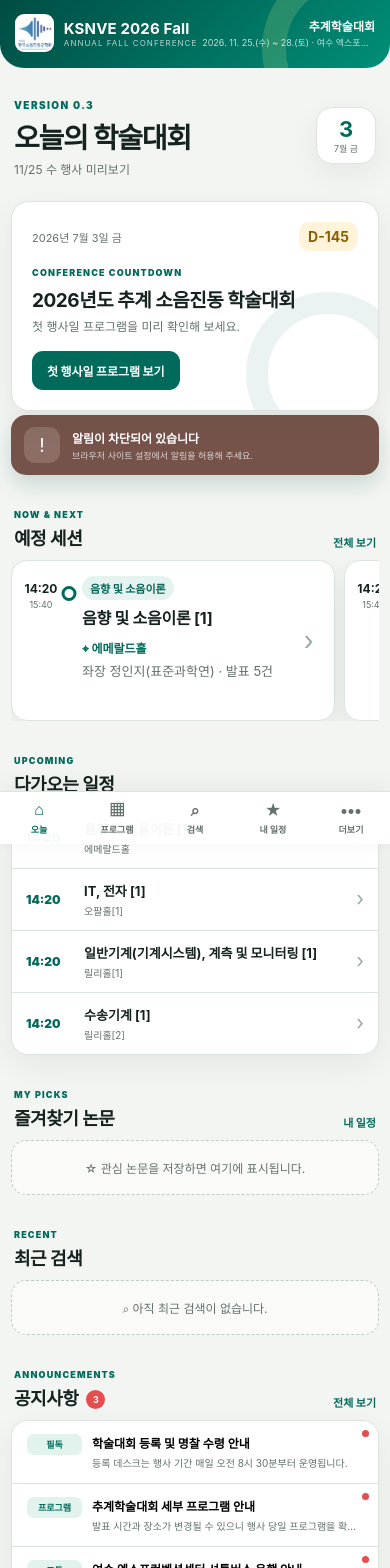
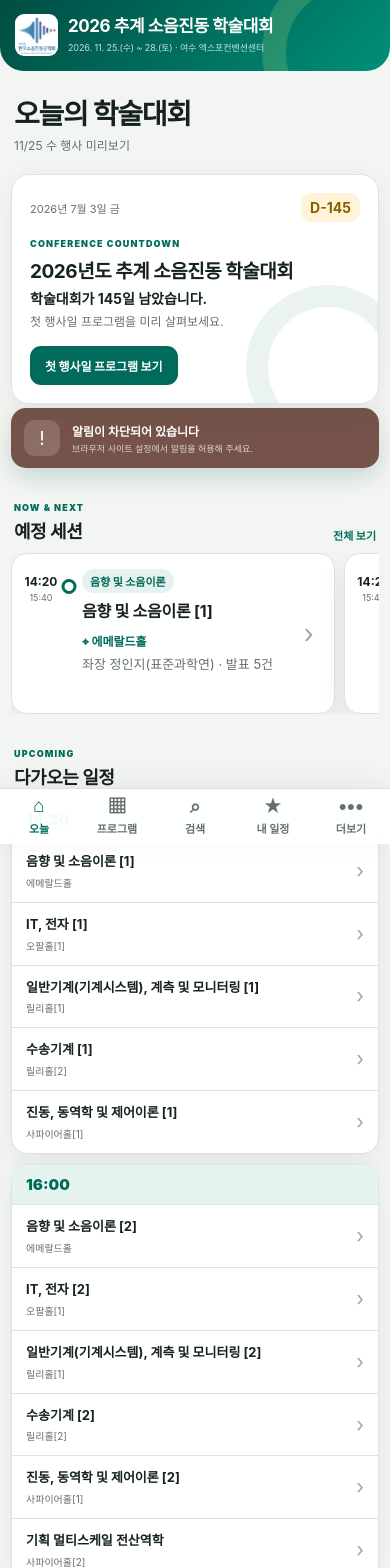
Before and after one commit to skim0130/KSNVE-Conference-app, a Next.js app: page / in a window 390 px wide. Shown: the top 1568 px of the page. Built offline with nearby package versions, Linux system fonts and the light colour scheme.

Commit message:
Polish Today Dashboard mobile UI

```diff
--- a/app/notices/page.tsx
+++ b/app/notices/page.tsx
@@ -26,5 +26,5 @@ export default function Notices() {
   });
   const unread = announcements.filter((item) => !read.includes(item.id)).length;
 
-  return <main className="shell detail-shell"><Header compact/><Link href="/" className="back">← 홈</Link><div className="section-heading"><div><span className="kicker">ANNOUNCEMENTS</span><h1>공지사항</h1></div><strong>{unread} 새 소식</strong></div><div className="list">{announcements.map((item) => <button className={`card notice announcement-card ${read.includes(item.id) ? 'read' : ''}`} key={item.id} onClick={() => markRead(item.id)}><div><span className="badge">{item.category}</span>{!read.includes(item.id) && <em/>}</div><h2>{item.title}</h2><p>{item.body}</p><time>{item.date.replaceAll('-', '.')}</time></button>)}</div></main>;
+  return <main className="shell detail-shell"><Header compact/><Link href="/" className="back">← 홈</Link><div className="section-heading"><div><span className="kicker">ANNOUNCEMENTS</span><h1>공지사항</h1></div><strong>{unread} 새 소식</strong></div><div className="list">{announcements.map((item) => <button className={`card notice announcement-card ${read.includes(item.id) ? 'read' : ''}`} key={item.id} onClick={() => markRead(item.id)}><div><span className="badge">{item.category}</span>{!read.includes(item.id) && <em>NEW</em>}</div><h2>{item.title}</h2><p>{item.body}</p><time>{item.date.replaceAll('-', '.')}</time></button>)}</div></main>;
 }
--- a/app/page.tsx
+++ b/app/page.tsx
@@ -10,7 +10,7 @@ import SessionCard from '@/components/SessionCard';
 import VenueCard from '@/components/VenueCard';
 import TimelineSession from '@/components/TimelineSession';
 import NotificationManager from '@/components/NotificationManager';
-import { announcements, dayLabel, papers, sessions, speakers, venues, type Paper } from '@/lib/conference';
+import { announcements, dayLabel, papers, sessions, speakers, venues, type Paper, type Session } from '@/lib/conference';
 import { conferenceConfig } from '@/lib/conference-config';
 import { parseMockNow, upcomingSessionsAt, type MockNow } from '@/lib/dashboard-time';
 
@@ -34,6 +34,17 @@ function formatKoreanDate(date: string) {
 
 function daysBetween(from: string, to: string) {
   return Math.round((Date.parse(`${to}T00:00:00Z`) - Date.parse(`${from}T00:00:00Z`)) / 86_400_000);
+}
+
+function groupSessionsByStart(items: Session[]) {
+  return items.reduce<Array<{ key: string; time: string; sessions: Session[] }>>((groups, session) => {
+    const time = session.time.split('~')[0];
+    const key = `${session.date}-${time}`;
+    const group = groups.find((item) => item.key === key);
+    if (group) group.sessions.push(session);
+    else groups.push({ key, time, sessions: [session] });
+    return groups;
+  }, []);
 }
 
 function readLocalList(key: string) {
@@ -101,6 +112,7 @@ export default function Home() {
   const dashboardSessions = sessions.filter((session) => session.date === dashboardDate);
   const simulatedUpcomingSessions = mockNow ? upcomingSessionsAt(sessions, mockNow.instant) : dashboardSessions;
   const simulatedDashboardSessions = mockNow ? simulatedUpcomingSessions : dashboardSessions;
+  const upcomingSessionGroups = groupSessionsByStart(simulatedUpcomingSessions).slice(0, 4);
   const favoritePreview = myPapers.slice(0, 3);
   const unreadCount = announcements.filter((announcement) => !readAnnouncements.includes(announcement.id)).length;
 
@@ -128,17 +140,17 @@ export default function Home() {
 
   return <main className="shell app-shell"><Header/>
     {tab === 'today' && <section className="today-dashboard">
-      <div className="today-greeting"><div><span>VERSION 0.3</span><h1>오늘의 학술대회</h1><p>{isConferenceDay ? `${dayLabel(today)} 일정` : isAfterConference ? '행사 종료' : `${dayLabel(dashboardDate)} 행사 미리보기`}</p></div><div className="today-date"><b>{Number(today.slice(8, 10))}</b><span>{new Date(`${today}T00:00:00+09:00`).toLocaleDateString('ko-KR', { timeZone: 'Asia/Seoul', month: 'short', weekday: 'short' })}</span></div></div>
+      <div className="today-greeting"><div><h1>오늘의 학술대회</h1><p>{isConferenceDay ? `${dayLabel(today)} 일정` : isAfterConference ? '행사 종료' : `${dayLabel(dashboardDate)} 행사 미리보기`}</p></div></div>
       {mockNow && <div className="mock-time-badge">Mock time: {mockNow.label}</div>}
-      {isBeforeConference && <section className="conference-status-card before-conference"><div className="conference-status-meta"><time>{formatKoreanDate(today)}</time><strong>D-{daysUntilConference}</strong></div><span>CONFERENCE COUNTDOWN</span><h2>{conferenceConfig.koreanTitle}</h2><p>첫 행사일 프로그램을 미리 확인해 보세요.</p><button type="button" onClick={showFirstDayProgram}>첫 행사일 프로그램 보기</button></section>}
+      {isBeforeConference && <section className="conference-status-card before-conference"><div className="conference-status-meta"><time>{formatKoreanDate(today)}</time><strong>D-{daysUntilConference}</strong></div><span>CONFERENCE COUNTDOWN</span><h2>{conferenceConfig.koreanTitle}</h2><p className="countdown-copy"><strong>학술대회가 {daysUntilConference}일 남았습니다.</strong><span>첫 행사일 프로그램을 미리 살펴보세요.</span></p><button type="button" onClick={showFirstDayProgram}>첫 행사일 프로그램 보기</button></section>}
       {isConferenceDay && <div className="conference-live-status"><span>LIVE</span><div><b>학술대회 진행 중</b><small>{formatKoreanDate(today)} · {conferenceConfig.venue}</small></div></div>}
       {isAfterConference && <section className="conference-status-card after-conference"><span>CONFERENCE ARCHIVE</span><h2>학술대회가 종료되었습니다.</h2><p>프로그램과 초록은 계속 열람할 수 있습니다.</p></section>}
       <NotificationManager favoriteIds={saved}/>
       {!isAfterConference && <><div className="dashboard-section"><div className="dashboard-heading"><div><span>NOW & NEXT</span><h2>{isConferenceDay ? '오늘의 세션' : '예정 세션'}</h2></div><button onClick={() => changeTab('program')}>전체 보기</button></div><div className="dashboard-sessions">{simulatedDashboardSessions.slice(0, 3).map((session) => <SessionCard key={session.id} session={session} paperCount={papers.filter((paper) => paper.sessionId === session.id).length}/>)}{(mockNow || isConferenceDay) && simulatedDashboardSessions.length === 0 && <div className="compact-empty">예정된 세션이 없습니다.</div>}</div></div>
-      <div className="dashboard-section"><div className="dashboard-heading"><div><span>UPCOMING</span><h2>다가오는 일정</h2></div></div><div className="upcoming-list">{simulatedUpcomingSessions.slice(0, 4).map((session) => <Link href={`/sessions/${session.id}`} key={session.id}><time>{session.time.split('~')[0]}</time><div><b>{session.title}</b><small>{session.venue}</small></div><span>›</span></Link>)}{(mockNow || isConferenceDay) && simulatedUpcomingSessions.length === 0 && <div className="compact-empty">다가오는 일정이 없습니다.</div>}</div></div></>}
-      <div className="dashboard-section"><div className="dashboard-heading"><div><span>MY PICKS</span><h2>즐겨찾기 논문</h2></div><button onClick={() => changeTab('my')}>내 일정</button></div>{favoritePreview.length ? showPapers(favoritePreview) : <button className="compact-empty" onClick={() => changeTab('papers')}>☆ 관심 논문을 저장하면 여기에 표시됩니다.</button>}</div>
+      <div className="dashboard-section"><div className="dashboard-heading"><div><span>UPCOMING</span><h2>다가오는 일정</h2></div></div><div className="upcoming-groups">{upcomingSessionGroups.map((group) => <section className="upcoming-group" key={group.key}><time>{group.time}</time><div>{group.sessions.map((session) => <Link href={`/sessions/${session.id}`} key={session.id}><div><b>{session.title}</b><small>{session.venue}</small></div><span>›</span></Link>)}</div></section>)}{(mockNow || isConferenceDay) && simulatedUpcomingSessions.length === 0 && <div className="compact-empty">다가오는 일정이 없습니다.</div>}</div></div></>}
+      <div className="dashboard-section"><div className="dashboard-heading"><div><span>MY PICKS</span><h2>내 즐겨찾기</h2></div><button onClick={() => changeTab('my')}>내 일정</button></div>{favoritePreview.length ? showPapers(favoritePreview) : <button className="compact-empty favorite-empty" onClick={() => changeTab('papers')}><b>아직 저장한 논문이 없습니다.</b><span>프로그램에서 ★를 눌러 저장해 보세요.</span></button>}</div>
       <div className="dashboard-section"><div className="dashboard-heading"><div><span>RECENT</span><h2>최근 검색</h2></div></div>{recentSearches.length ? <div className="recent-chips">{recentSearches.map((item) => <button key={item} onClick={() => runRecentSearch(item)}>⌕ {item}</button>)}</div> : <button className="compact-empty" onClick={() => changeTab('search')}>⌕ 아직 최근 검색이 없습니다.</button>}</div>
-      <div className="dashboard-section"><div className="dashboard-heading"><div><span>ANNOUNCEMENTS</span><h2>공지사항 {unreadCount > 0 && <i>{unreadCount}</i>}</h2></div><Link href="/notices">전체 보기</Link></div><div className="announcement-list">{announcements.slice(0, 3).map((announcement) => <button className={readAnnouncements.includes(announcement.id) ? 'read' : ''} key={announcement.id} onClick={() => markAnnouncementRead(announcement.id)}><span>{announcement.category}</span><div><b>{announcement.title}</b><small>{announcement.body}</small></div>{!readAnnouncements.includes(announcement.id) && <em/>}</button>)}</div></div>
+      <div className="dashboard-section"><div className="dashboard-heading"><div><span>ANNOUNCEMENTS</span><h2>공지사항 {unreadCount > 0 && <i>{unreadCount}</i>}</h2></div><Link href="/notices">전체 보기</Link></div><div className="announcement-list">{announcements.slice(0, 3).map((announcement) => <button className={readAnnouncements.includes(announcement.id) ? 'read' : ''} key={announcement.id} onClick={() => markAnnouncementRead(announcement.id)}><span>{announcement.category}</span><div><b>{announcement.title}</b><small>{announcement.body}</small></div>{!readAnnouncements.includes(announcement.id) && <em>NEW</em>}</button>)}</div></div>
     </section>}
 
     {tab === 'program' && <section><div className="screen-title"><div><span>CONFERENCE AGENDA</span><h1>프로그램</h1></div></div><div className="date-strip">{dates.map((item) => <button key={item} className={date === item ? 'active' : ''} onClick={() => setDate(item)}><small>{dayLabel(item).split(' ')[1]}요일</small><b>{new Date(`${item}T00:00:00`).getDate()}</b><span>{Number(item.slice(5, 7))}월</span></button>)}</div><div className="agenda-summary"><b>{dayLabel(date)} 일정</b><span>{sessions.filter((session) => session.date === date).length}개 세션</span></div><div className="program-timeline">{sessions.filter((session) => session.date === date).map((session) => <TimelineSession key={session.id} session={session} sessionPapers={papers.filter((paper) => paper.sessionId === session.id)} favorites={saved} onToggle={toggle}/>)}</div></section>}
--- a/components/Header.tsx
+++ b/components/Header.tsx
@@ -11,12 +11,11 @@ export default function Header({ compact = false }: { compact?: boolean }) {
         alt="한국소음진동공학회"
         width={1250}
         height={1220}
-        sizes="(max-width: 560px) 38px, 42px"
+        sizes="(max-width: 560px) 42px, 46px"
         priority
       />
-      <div><b>{conferenceConfig.shortTitle}</b><small>ANNUAL FALL CONFERENCE</small></div>
+      <div><b>{conferenceConfig.headerTitle}</b><small>{conferenceConfig.displayDate} · {conferenceConfig.venue}</small></div>
     </Link>
-    {!compact && <div className="event-meta"><b>{conferenceConfig.shortKoreanTitle}</b><span>{conferenceConfig.displayDate} · {conferenceConfig.venue}</span><small>{conferenceConfig.locationDisplay}</small></div>}
     <nav className="hero-links" aria-label="바로가기">
       <Link href="/notices" aria-label="공지사항">●<span>공지</span></Link>
     </nav>
--- a/lib/conference-config.ts
+++ b/lib/conference-config.ts
@@ -2,6 +2,7 @@ export const conferenceConfig = {
   koreanTitle: '2026년도 추계 소음진동 학술대회',
   englishTitle: 'KSNVE Annual Fall Conference 2026',
   shortTitle: 'KSNVE 2026 Fall',
+  headerTitle: '2026 추계 소음진동 학술대회',
   shortKoreanTitle: '추계학술대회',
   startDate: '2026-11-25',
   endDate: '2026-11-28',
```
Also changed, not shown: app/globals.css.
